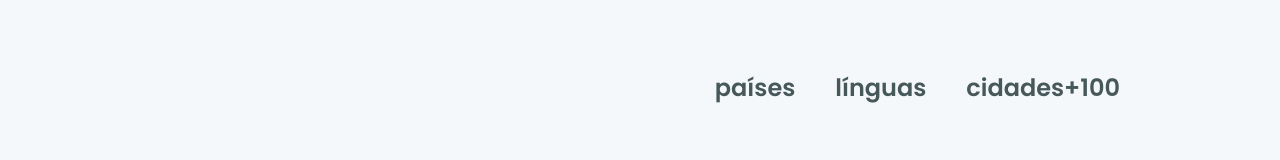
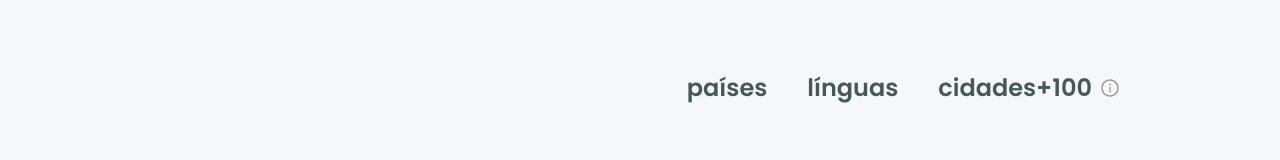
Before and after one commit to ViniOliver01/World-Trip, a Next.js app: page /1 in a window 1280 px wide. Shown: the part 618-778 px from the top of the page. Built offline with nearby package versions, Linux system fonts and the light colour scheme; data requests are answered from the project's data file.

Commit message:
Added info icon

```diff
--- a/src/pages/[continent].tsx
+++ b/src/pages/[continent].tsx
@@ -1,8 +1,9 @@
-import { Flex, Heading, VStack, Text, useBreakpointValue } from "@chakra-ui/react";
+import { Flex, Heading, VStack, Text, useBreakpointValue, Tooltip, Icon, HStack } from "@chakra-ui/react";
 import { useRouter } from "next/router";
 import { useEffect, useState } from "react";
 import CardSection from "../components/CardSection";
 import Header from './../components/Header';
+import {AiOutlineInfoCircle} from 'react-icons/ai'
 
 interface ContinentProps {
    path: string;
@@ -108,7 +109,14 @@ export default function Continent() {
                   </VStack>
                   <VStack align={["flex-start","flex-start", "center"]}>
                      <Heading fontSize={["2xl", "5xl"]} color="yellow.500" fontWeight="semibold">{continent?.citiesNumber}</Heading>
-                     <Text fontSize={["lg", "2xl"]} fontWeight="semibold" color="gray.700">cidades+100</Text>
+                     <HStack>
+                        <Text fontSize={["lg", "2xl"]} fontWeight="semibold" color="gray.700">cidades+100</Text>
+                        <Tooltip label='Quantidade de cidades entre as 100 mais visitadas do mundo' fontSize='md'>
+                              <Flex>
+                                 <Icon as={AiOutlineInfoCircle} fontSize="xl" color="gray.600"/>
+                              </Flex>
+                        </Tooltip>
+                     </HStack>
                   </VStack>
                </Flex>
             </Flex>
```
